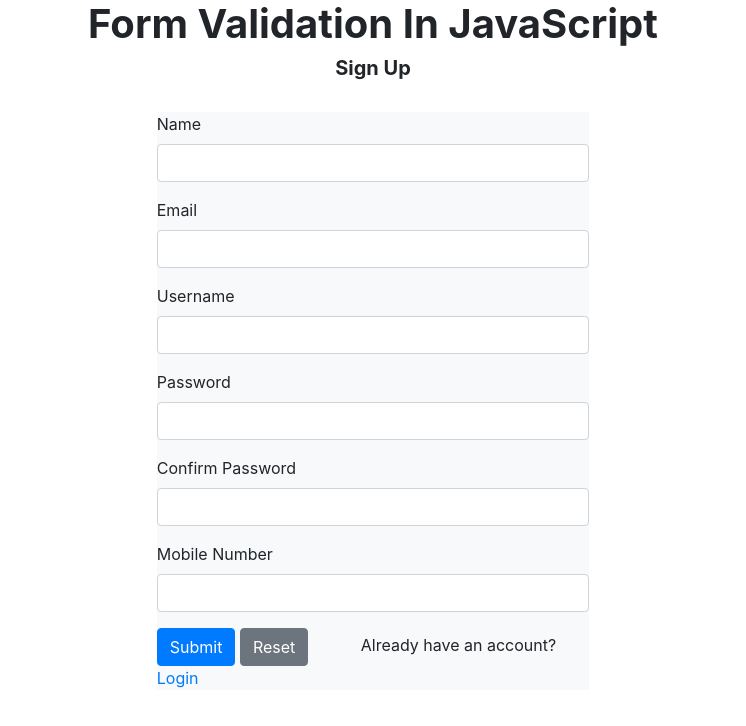
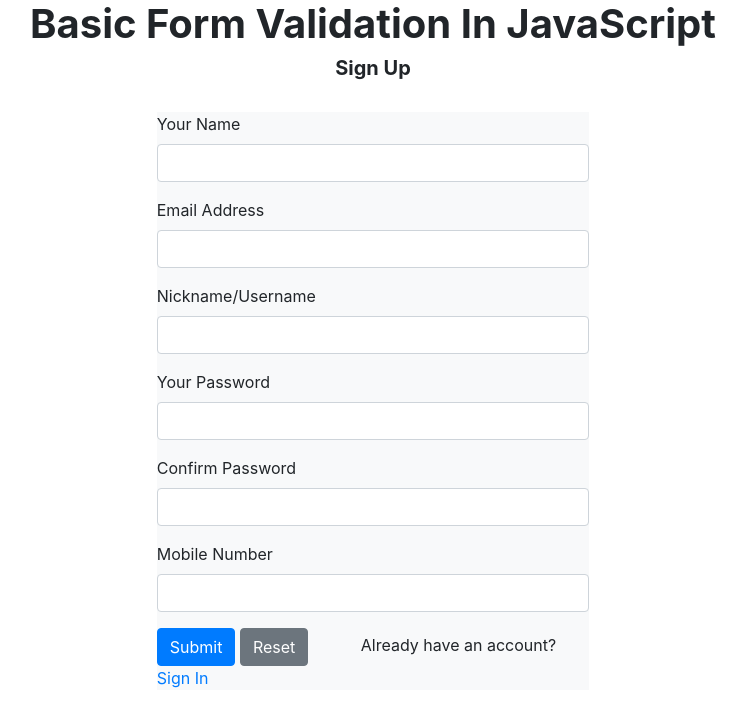
Before and after one commit to Mohammed-25/Js-Form-Validation, a plain HTML site: page index.html in a window 1280 px wide. Shown: the whole page, without its empty margins (267-1013 px from the left). Drawn offline with nearby package versions, Linux system fonts and the light colour scheme.

Commit message:
Update index.html

```diff
--- a/index.html
+++ b/index.html
@@ -21,7 +21,7 @@
       class="text-green text-center font-weight-bold"
       style="font-size: 40px;"
     >
-      Form Validation In JavaScript
+      Basic Form Validation In JavaScript
     </h1>
 
     <h4 class="text-blue text-center font-weight-bold" style="font-size: 20px;">
@@ -34,7 +34,7 @@
       <div class="col-lg-5 m-auto d-block">
         <form action="#" onsubmit="return validation()" class="bg-light">
           <div class="form-group">
-            <label for="name" class="font-weight-regular"> Name </label>
+            <label for="name" class="font-weight-regular">Your Name </label>
             <input
               type="text"
               name="name"
@@ -46,7 +46,7 @@
           </div>
 
           <div class="form-group">
-            <label class="font-weight-regular"> Email </label>
+            <label class="font-weight-regular"> Email Address </label>
             <input
               type="text"
               name="email"
@@ -58,7 +58,7 @@
           </div>
 
           <div class="form-group">
-            <label for="user" class="font-weight-regular"> Username </label>
+            <label for="user" class="font-weight-regular"> Nickname/Username </label>
             <input
               type="text"
               name="user"
@@ -70,7 +70,7 @@
           </div>
 
           <div class="form-group">
-            <label class="font-weight-regular"> Password </label>
+            <label class="font-weight-regular"> Your Password </label>
             <input
               type="password"
               name="pass"
@@ -122,7 +122,7 @@
             autocomplete="off"
           />
           &emsp;&emsp;&emsp;Already have an account?
-          <a href="login.html">Login</a>
+          <a href="login.html">Sign In</a>
         </form>
 
         <br /><br />
```
